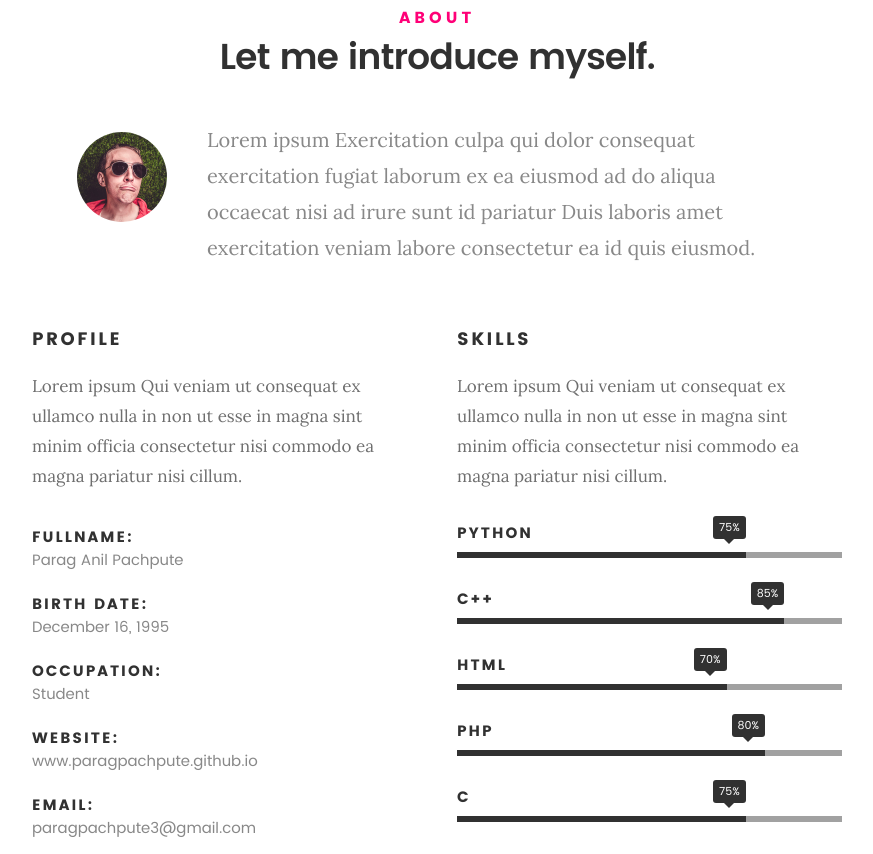
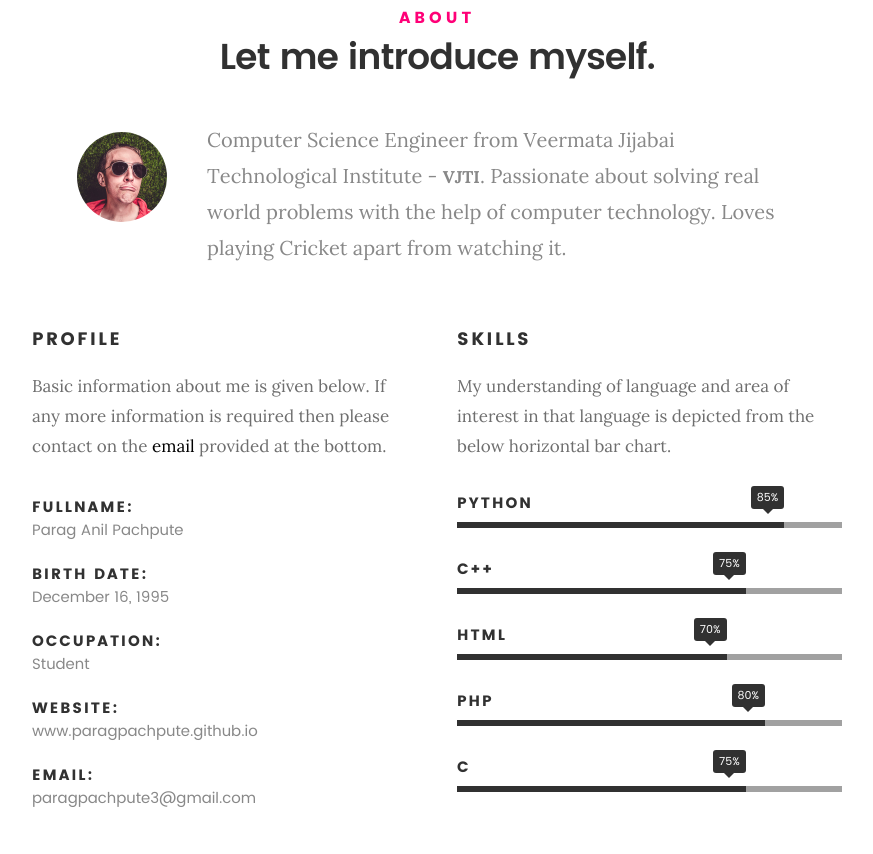
Before and after one commit to paragpachpute/paragpachpute.github.io, a plain HTML site: page index.html in a window 1280 px wide. Shown: the part 917-1771 px from the top of the page, without its empty margins (203-1076 px from the left). Drawn offline with Linux system fonts and the light colour scheme; files whose address does not match are found by name.

Commit message:
Updated About Section

```diff
--- a/index.html
+++ b/index.html
@@ -113,7 +113,7 @@
 
    				<img src="images/profile-pic.jpg" alt="Profile Picture">
 
-   				<p class="lead">Lorem ipsum Exercitation culpa qui dolor consequat exercitation fugiat laborum ex ea eiusmod ad do aliqua occaecat nisi ad irure sunt id pariatur Duis laboris amet exercitation veniam labore consectetur ea id quis eiusmod.</p>
+   				<p class="lead">Computer Science Engineer from Veermata Jijabai Technological Institute - <b>VJTI</b>. Passionate about solving real world problems with the help of computer technology. Loves playing Cricket apart from watching it.</p>
    			</div>
 
    		</div>
@@ -124,7 +124,7 @@
    		<div class="col-six tab-full">
 
    			<h3>Profile</h3>
-   			<p>Lorem ipsum Qui veniam ut consequat ex ullamco nulla in non ut esse in magna sint minim officia consectetur nisi commodo ea magna pariatur nisi cillum.</p>
+   			<p>Basic information about me is given below. If any more information is required then please contact on the <a href="#mymail">email</a> provided at the bottom.</p>
 
    			<ul class="info-list">
    				<li>
@@ -155,15 +155,15 @@
    		<div class="col-six tab-full">
 
    			<h3>Skills</h3>
-   			<p>Lorem ipsum Qui veniam ut consequat ex ullamco nulla in non ut esse in magna sint minim officia consectetur nisi commodo ea magna pariatur nisi cillum.</p>
+   			<p>My understanding of language and area of interest in that language is depicted from the below horizontal bar chart.</p>
 
 				<ul class="skill-bars">
 				   <li>
-				   	<div class="progress percent75"><span>75%</span></div>
+				   	<div class="progress percent85"><span>85%</span></div>
 				   	<strong>Python</strong>
 				   </li>
 				   <li>
-				   	<div class="progress percent85"><span>85%</span></div>
+				   	<div class="progress percent75"><span>75%</span></div>
 				   	<strong>C++</strong>
 				   </li>
 				   <li>
@@ -189,7 +189,7 @@
    	<div class="row button-section">
    		<div class="col-twelve">
    			<a href="#contact" title="Hire Me" class="button stroke smoothscroll">Hire Me</a>
-   			<a href="#" title="Download CV" class="button button-primary">Download CV</a>
+   			<a href="static/Parag_Pachpute_Resume.pdf" title="Download CV" class="button button-primary">Download CV</a>
    		</div>
    	</div>
 
@@ -962,8 +962,7 @@
 
    			<h5>Email Me At</h5>
 
-   			<p>paragpachpute3@gmail.com<
-			   </p>
+   			<p id="mymail">paragpachpute3@gmail.com</p>
 
    		</div>
 
```
Also changed, not shown: 1 other file. Lines whose indentation alone changed are shown as unchanged.
